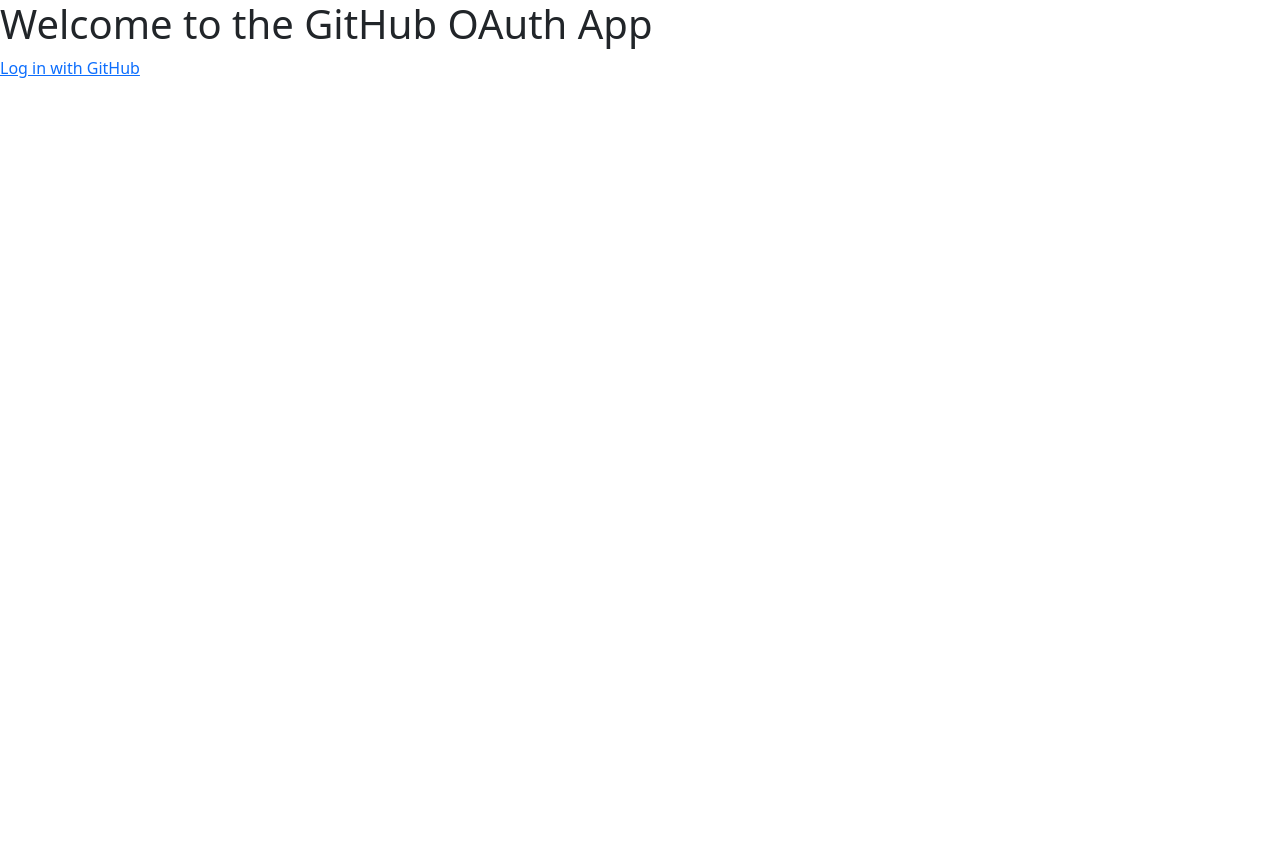
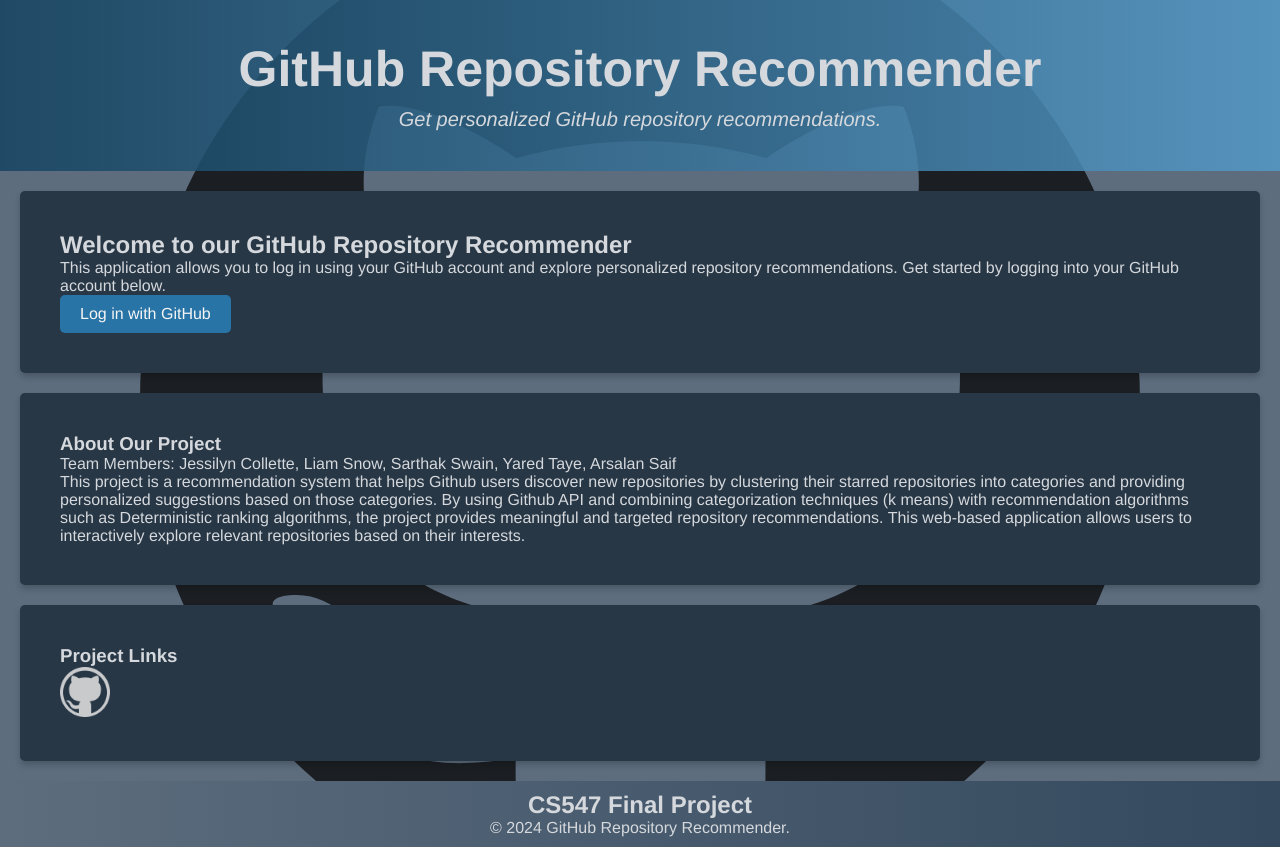
Before and after one commit to LiamSnow/categorized-github-recommender, a Flask app: template website/templates/index.html in a window 1280 px wide. Before the commit the page ends 78 px from the top, so only its background shows below. Run offline with Flask 3, Linux system fonts and the light colour scheme; the template is opened without the code that fills it, so the values that code supplies are empty.

Commit message:
updated website templates

```diff
--- a/website/css/styles.css
+++ b/website/css/styles.css
@@ -1,11 +1,16 @@
+/* General Reset and Box Sizing */
 * {
     box-sizing: border-box;
+    margin: 0;
+    padding: 0;
 }
 
-body {
-    font-family: Palatino, sans-serif;
+html, body {
+    height: 100%;
     margin: 0;
-    padding: 0;
+    display: flex;
+    flex-direction: column;
+    font-family: Helvetica, sans-serif;
     background-color: #5d6d7e;
     background-image: url('../images/githubLogo.svg');
     background-size: 90% 1000px;
@@ -33,6 +38,7 @@ body {
     font-style: italic;
     margin-top: 10px;
 }
+
 /* Navigation Bar */
 .topnav {
     overflow: hidden;
@@ -59,25 +65,23 @@ body {
 
 /* Main Content Layout */
 .row {
+    flex: 1;
     display: flex;
     flex-direction: column;
-    gap: 10px;
-    padding: 15px;
+    gap: 20px;
+    padding: 20px;
 }
 
 /* Card Styles */
 .card {
     background-color: #273746;
     padding: 40px;
-    margin-bottom: 10px;
     border-radius: 5px;
     box-shadow: 0 4px 6px rgba(0, 0, 0, 0.2);
     color: #d5d8dc;
-    width: 100%;
 }
 
-
-/* Login Button Styling */
+/* Button Styling */
 .login-button {
     display: inline-block;
     background-color: #2874a6;
@@ -89,7 +93,6 @@ body {
     transition: background-color 0.3s;
 }
 
-/* Change background on hover */
 .login-button:hover {
     background-color: #1b4f72;
 }
@@ -106,15 +109,16 @@ body {
 }
 
 
+
 /* Footer */
 .footer {
+    background-image: linear-gradient(to right, #5d6d7e, #34495e);
+    color: #d5d8dc;
+    text-align: center;
     padding: 10px;
-    text-align: center;
-    background-image: linear-gradient(to right, #5d6d7e, #34495e);
-    margin-top: 10px;
-    color: #d5d8dc;
+    margin-top: auto;
+    margin-bottom: 0px;
 }
-
 
 /* Responsive Design */
 @media screen and (max-width: 800px) {
--- a/website/templates/index.html
+++ b/website/templates/index.html
@@ -3,11 +3,58 @@
 <head>
     <meta charset="UTF-8">
     <meta name="viewport" content="width=device-width, initial-scale=1.0">
-    <title>GitHub Recommendations</title>
-    <link href="https://cdn.jsdelivr.net/npm/bootstrap@5.3.0-alpha3/dist/css/bootstrap.min.css" rel="stylesheet">
+    <title>GitHub Repo Recommender</title>
+    <!-- Link to external CSS -->
+    <link rel="stylesheet" href="../css/styles.css">
 </head>
 <body>
-    <h1>Welcome to the GitHub OAuth App</h1>
-    <p><a href="/login">Log in with GitHub</a></p>
+
+    <!-- Header -->
+    <div class="header">
+        <h1>GitHub Repository Recommender</h1>
+        <p></p>
+        <p>Get personalized GitHub repository recommendations.</p>
+    </div>
+
+    <!-- Navigation Bar -->
+    <div class="topnav">
+        <a href="/home">Home</a>
+        <a href="#about-project">About</a>
+        <a href="/login" class="right">Log in with GitHub</a>
+    </div>
+
+    <!-- Main Content -->
+    <div class="row">
+
+            <div class="card">
+                <h2>Welcome to our GitHub Repository Recommender</h2>
+                <p>
+                    This application allows you to log in using your GitHub account and explore personalized repository recommendations. Get started by logging into your GitHub account below.
+                </p>
+                <p><a href="/login" class="login-button">Log in with GitHub</a></p>
+            </div>
+
+            <div class="card" id="about-project">
+                <h3>About Our Project</h3>
+                <p>Team Members: Jessilyn Collette, Liam Snow, Sarthak Swain, Yared Taye, Arsalan Saif</p>
+                <p>This project is a recommendation system that helps Github users discover new repositories by clustering their starred repositories into categories and
+                    providing personalized suggestions based on those categories. By using Github API and combining categorization techniques (k means) with recommendation algorithms such
+                    as Deterministic ranking algorithms, the project provides meaningful and targeted repository recommendations. This web-based application allows users to
+                    interactively explore relevant repositories based on their interests. </p>
+            </div>
+            <div class="card">
+                <h3>Project Links</h3>
+                <p><a href="https://github.com/LiamSnow/cs547-project">
+                    <img src="../images/whitelogo.png" alt="GitHub Logo" class="github-logo">
+                </a></p>
+            </div>
+        </div>
+
+    <!-- Footer -->
+    <div class="footer">
+        <h2>CS547 Final Project</h2>
+        <p>&copy; 2024 GitHub Repository Recommender.</p>
+    </div>
+
 </body>
 </html>
--- a/website/test1.py
+++ b/website/test1.py
@@ -8,11 +8,7 @@ app.secret_key = os.urandom(24)
 # Replace theswe with your GitHub client ID and secret
 client_id = " "  # your id
 client_secret = " "  # your secret
-<<<<<<< HEAD
-redirect_uri = ""
-=======
 redirect_uri = "http://127.0.0.1:5000/callback"
->>>>>>> 0f3c269ea428a84f25e5152c6c4b1ee73c6fb66e
 
 auth_url = "https://github.com/login/oauth/authorize"
 tok_url = "https://github.com/login/oauth/access_token"
```
Also changed, not shown: website/templates/repos.html (+41 -4 lines), website/templates/welcome.html (+39 -3 lines).
